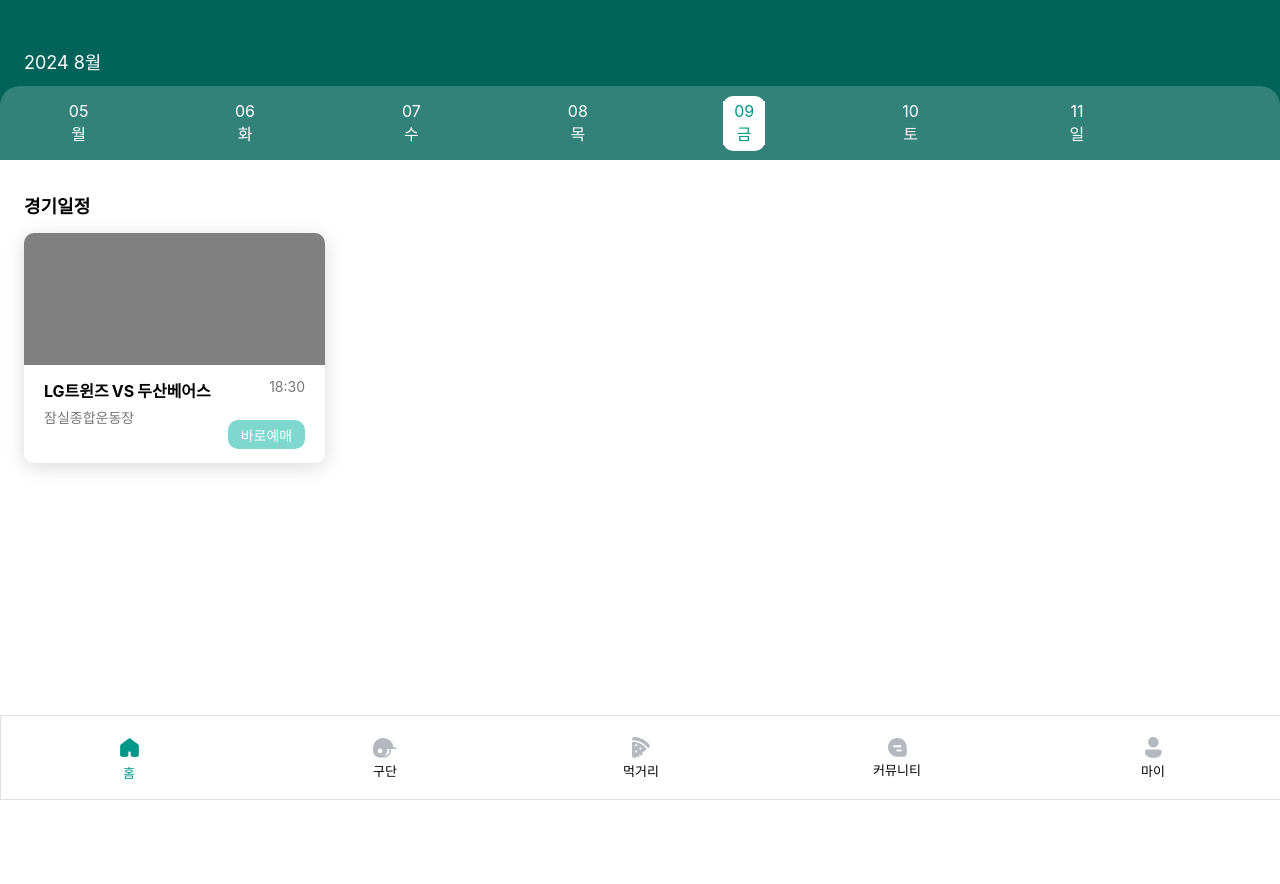
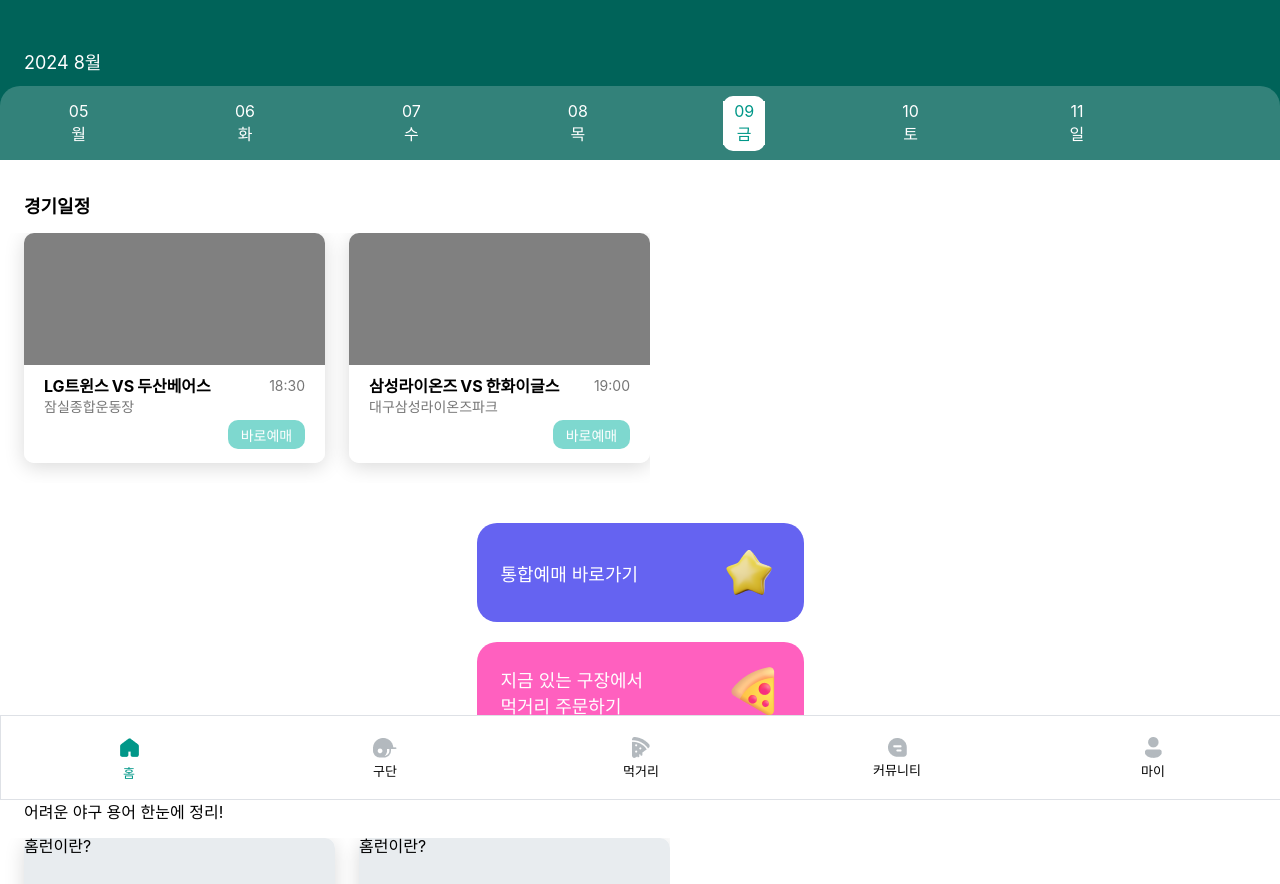
Before and after one commit to soom4478/homelearn_frontend, a React (Create React App) app: page / in a window 1280 px wide. Shown: the top 884 px of the page. Before the commit the page ends 800 px from the top, so only its background shows below. Built offline with nearby package versions, Linux system fonts and the light colour scheme.

Commit message:
feat : home 수정

```diff
--- a/src/Food/foodMain.css
+++ b/src/Food/foodMain.css
@@ -1,4 +1,3 @@
-/* foodMain.css */
 body {
     margin: 0;
     padding: 0;
--- a/src/Home/home.css
+++ b/src/Home/home.css
@@ -1,3 +1,9 @@
+.container {
+    height: auto;
+    overflow: auto;
+    padding-bottom: 100px; /* 하단 네비게이션바 높이만큼 여백 추가 */
+}
+
 .container3 {
     width: auto;
     height: 160px;
@@ -74,10 +80,29 @@
     color: #009788;
 }
 
-#scheduleText {
-    margin: 32px 0 15px 24px;
+#titleText {
+    margin: 32px 0 0 24px;
     font-size: 18px;
     font-weight: bold;
+}
+
+.nav1 {
+    width: 100%;
+    height: 100%; /* nav의 고정 높이 설정 */
+    background-color: #FFFFFF;
+    overflow-x: auto; /* 가로 스크롤 활성화 */
+    white-space: nowrap; /* 줄바꿈 방지 */
+    border: 0;
+    margin-top: 15px;
+}
+
+.schedule {
+    width: auto; /* 예시로 긴 너비 설정 */
+    height: 250px;
+    display: flex;
+    overflow-x: auto; /* 가로 스크롤 활성화 */
+    white-space: nowrap; /* 줄바꿈 방지 */
+    margin-right: 24px;
 }
 
 .scheduleCon {
@@ -94,6 +119,7 @@
     background-color: grey;
     border-top-left-radius: 10px;
     border-top-right-radius: 10px;
+    display: flex;
 }
 
 .scheduleCon2 {
@@ -103,7 +129,7 @@
     border-bottom-left-radius: 10px;
     border-bottom-right-radius: 10px;
     display: inline-block;
-    position: relative; /* 추가 */
+    position: relative;
 }
 
 #title, #time, #ground {
@@ -121,6 +147,7 @@
     margin-left: 20px;
     margin-top: 13px;
     font-size: 16px;
+    float: left;
 }
 
 #title1, #title2, #title3 {
@@ -144,6 +171,10 @@
     color: #767676;
     margin-left: 20px;
     margin-top: 5px;
+    display: block;
+    width: auto;
+    text-align: start;
+    float: inline-start;
 }
 
 #reservation {
@@ -174,7 +205,90 @@
         background-color: #009788;
     }
 }
+
 #buttonText {
     font-size: 14px;
     color: white;
 }
+
+.container5, .container6 {
+    width: 327px;
+    height: 99px;
+    border-radius: 20px;
+    color: white;
+    font-size: 18px;
+    margin: 0 auto;
+    display: flex;
+    align-items: center; /* 상하 중앙 정렬 */
+    justify-content: space-between; /* 좌우 공간 분배 */
+}
+
+.container5 {
+    background-color: #6563F1;
+    margin-top: 40px;
+}
+
+.container6 {
+    background-color: #FF60BF;
+    margin-top: 20px;
+}
+
+#rinkText {
+    display: inline-block;
+    margin-left: 24px;
+}
+
+#icon1 {
+    display: inline-block;
+    margin-right: 29px;
+}
+
+#explan {
+    margin-left: 24px;
+}
+
+.nav2 {
+    width: 100%;
+    height: 100%; /* nav의 고정 높이 설정 */
+    background-color: #FFFFFF;
+    overflow-x: auto; /* 가로 스크롤 활성화 */
+    white-space: nowrap; /* 줄바꿈 방지 */
+    border: 0;
+    margin-top: 15px;
+}
+
+.con1 {
+    width: auto; /* 예시로 긴 너비 설정 */
+    height: 250px;
+    display: flex;
+    overflow-x: auto; /* 가로 스크롤 활성화 */
+    white-space: nowrap; /* 줄바꿈 방지 */
+    margin-right: 24px;
+}
+
+.con2 {
+    width: 311px;
+    height: 128px;
+    margin-left: 24px;
+    border-radius: 10px;
+    box-shadow: 0 4px 20px 0px rgba(0, 0, 0, 0.15);
+}
+
+.conTop {
+    width: 100%;
+    height: 48px;
+    background-color: #E8ECEF;
+    border-top-left-radius: 10px;
+    border-top-right-radius: 10px;
+    display: flex;
+}
+
+.conBottom {
+    width: 100%;
+    height: 80px;
+    background-color: white;
+    border-bottom-left-radius: 10px;
+    border-bottom-right-radius: 10px;
+    display: inline-block;
+    position: relative;
+}
--- a/src/Home/home.js
+++ b/src/Home/home.js
@@ -1,5 +1,8 @@
 import React, { useState } from "react";
 import "./home.css";
+import { schedules } from "./scheduleImfo";
+import star from "../image/star_icon.png"
+import pizza from "../image/pizza_icon.png"
 
 const Home = () => {
   const [isClicked, setIsClicked] = useState(false);
@@ -8,7 +11,7 @@
     setIsClicked(true);
     setTimeout(() => {
       setIsClicked(false);
-    }, 100); // 3초 후에 원래 색으로 돌아옴
+    }, 100);
   };
 
   const days = [
@@ -39,18 +42,21 @@
         </div>
       </div>
       <div>
-        <p id="scheduleText">경기일정</p>
-        <div className="scheduleCon">
+        <p id="titleText">경기일정</p>
+        <nav className="nav1">
+          <div className="schedule">
+            {schedules.map((schedule, index) => (
+              <div className="scheduleCon" key={index}>
                 <div className="scheduleCon1"></div>
                 <div className="scheduleCon2">
                   <div className="scheduleImfo">
                     <div id="title">
-                <p id="title1">LG트윈즈</p>
+                      <p id="title1">{schedule.team1}</p>
                       <p id="title2">VS</p>
-                <p id="title3">두산베어스</p>
+                      <p id="title3">{schedule.team2}</p>
                     </div>
-              <p id="time">18:30</p>
-              <p id="ground">잠실종합운동장</p>
+                    <p id="time">{schedule.time}</p>
+                    <p id="ground">{schedule.ground}</p>
                     <button
                       id="reservation"
                       className={isClicked ? "clicked" : ""}
@@ -61,6 +67,39 @@
                   </div>
                 </div>
               </div>
+            ))}
+          </div>
+        </nav>
+
+        <div className="container5">
+          <div id="rinkText">통합예매 바로가기</div>
+          <img id="icon1" src={star} alt="star" />
+        </div>
+        <div className="container6">
+          <div id="rinkText">지금 있는 구장에서<br/>먹거리 주문하기</div>
+          <img id="icon1" src={pizza} alt="pizza" />
+        </div>
+      </div>
+
+      <div>
+        <p id="titleText">야구 백과사전</p>
+        <p id="explan">어려운 야구 용어 한눈에 정리!</p>
+        <nav className="nav2">
+          <div className="con1">
+            {schedules.map((schedule, index) => (
+              <div className="con2" key={index}>
+                <div className="conTop">
+                  <p id="dicseption">홈런이란?</p>
+                </div>
+                <div className="conBottom">
+                  <div className="conImfo">
+                    <p>외야의 담장을 넘어가 타자를 포함한 모든 주자들을 홈으로 불러들이는 것</p>
+                  </div>
+                </div>
+              </div>
+            ))}
+          </div>
+        </nav>
       </div>
     </div>
   );
--- /dev/null
+++ b/src/Home/scheduleImfo.js
@@ -0,0 +1,14 @@
+export const schedules = [
+    {
+      team1: "LG트윈스",
+      team2: "두산베어스",
+      time: "18:30",
+      ground: "잠실종합운동장"
+    },
+    {
+      team1: "삼성라이온즈",
+      team2: "한화이글스",
+      time: "19:00",
+      ground: "대구삼성라이온즈파크"
+    }
+  ];
--- a/src/index.js
+++ b/src/index.js
@@ -3,6 +3,17 @@
 import "./index.css";
 import App from "./App";
 import reportWebVitals from "./reportWebVitals";
+
+// 화면 확대 방지 코드 추가
+document.addEventListener('gesturestart', function (e) {
+    e.preventDefault();
+});
+document.addEventListener('gesturechange', function (e) {
+    e.preventDefault();
+});
+document.addEventListener('gestureend', function (e) {
+    e.preventDefault();
+});
 
 const root = ReactDOM.createRoot(document.getElementById("root"));
 root.render(
```
Also changed, not shown: src/image/pizza_icon.png (added), src/image/star_icon.png (added). Lines whose indentation alone changed are shown as unchanged.
